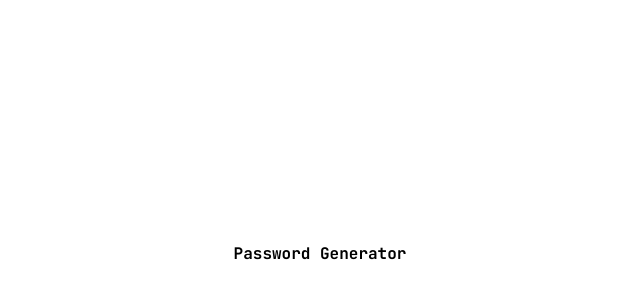
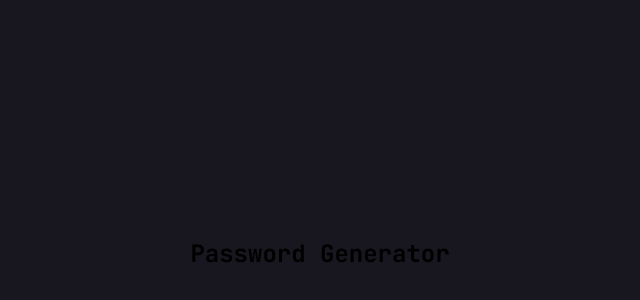
Before and after one commit to sarmaakondi/password-generator, a React (Vite) app: page / in a window 1280 px wide. Shown: the part 146-446 px from the top of the page, without its empty margins (320-960 px from the left). Built offline with nearby package versions, Linux system fonts and the light colour scheme.

Commit message:
Extend tailwind theme to configure custom colors

```diff
--- a/src/App.jsx
+++ b/src/App.jsx
@@ -5,7 +5,7 @@ import "./App.css";
 function App() {
     return (
         <>
-            <div className="flex items-center justify-center h-screen">
+            <div className="flex items-center justify-center h-screen bg-pageBg">
                 <Password />
             </div>
         </>
--- a/src/Password.jsx
+++ b/src/Password.jsx
@@ -1,5 +1,9 @@
 const Password = () => {
-    return <h1>Password Generator</h1>;
+    return (
+        <div>
+            <h1 className="text-2xl text-gray-500">Password Generator</h1>
+        </div>
+    );
 };
 
 export default Password;
--- a/tailwind.config.js
+++ b/tailwind.config.js
@@ -8,7 +8,19 @@ export default {
     plugins: [],
     theme: {
         extend: {
-            fontFamily: ["JetBrains Mono", "sans-serif"],
+            fontFamily: {
+                sans: ["JetBrains Mono", "sans-serif"],
+            },
+        },
+        colors: {
+            pageBg: "#18171F",
+            componentBg: "#24232C",
+            headingColor: "817D92",
+            textColor: "#E6E5EA",
+            customGreen: "#A4FFAF",
+            customRed: "F64A4A",
+            customAmber: "FB7C58",
+            customYellow: "F8CD65",
         },
     },
 };
```
